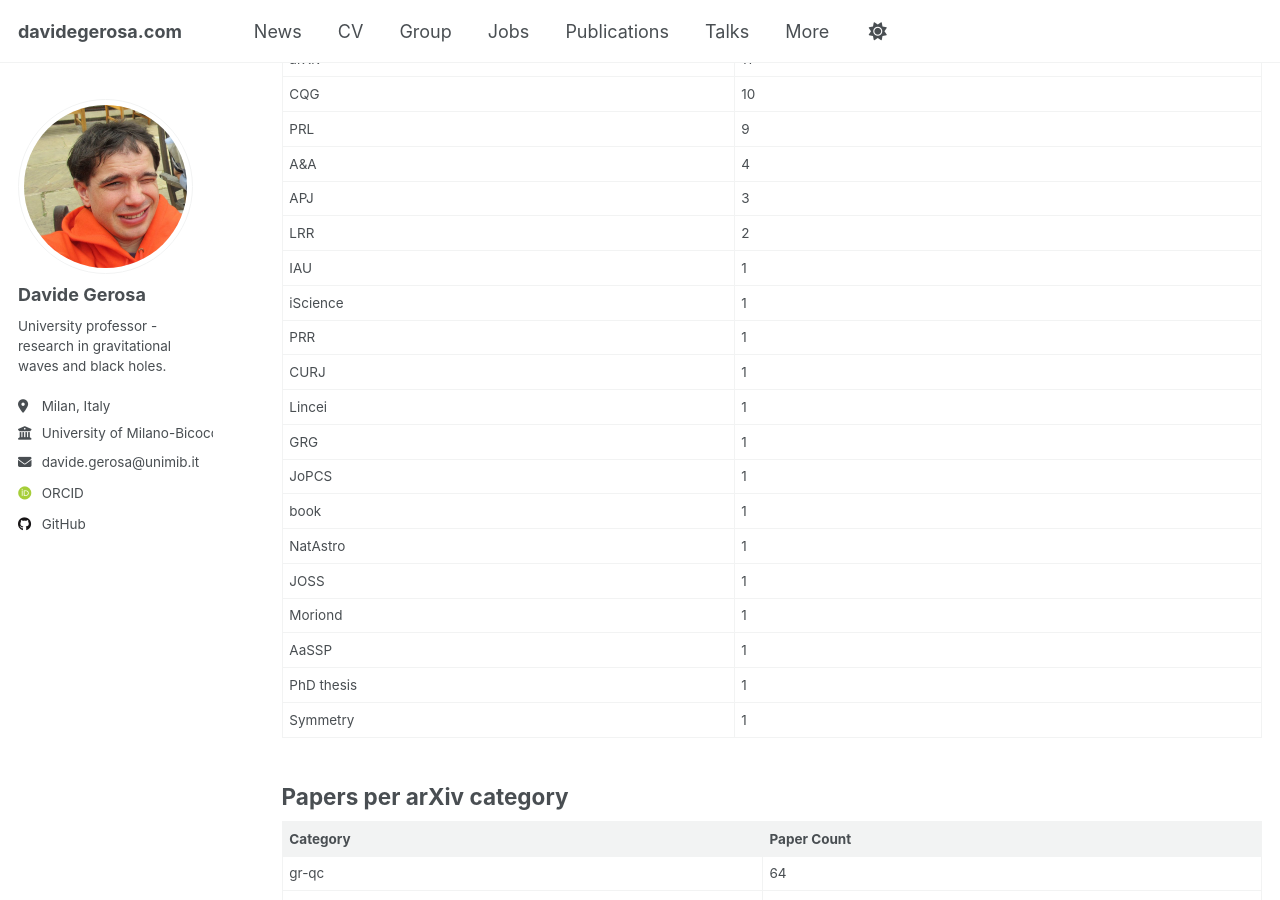
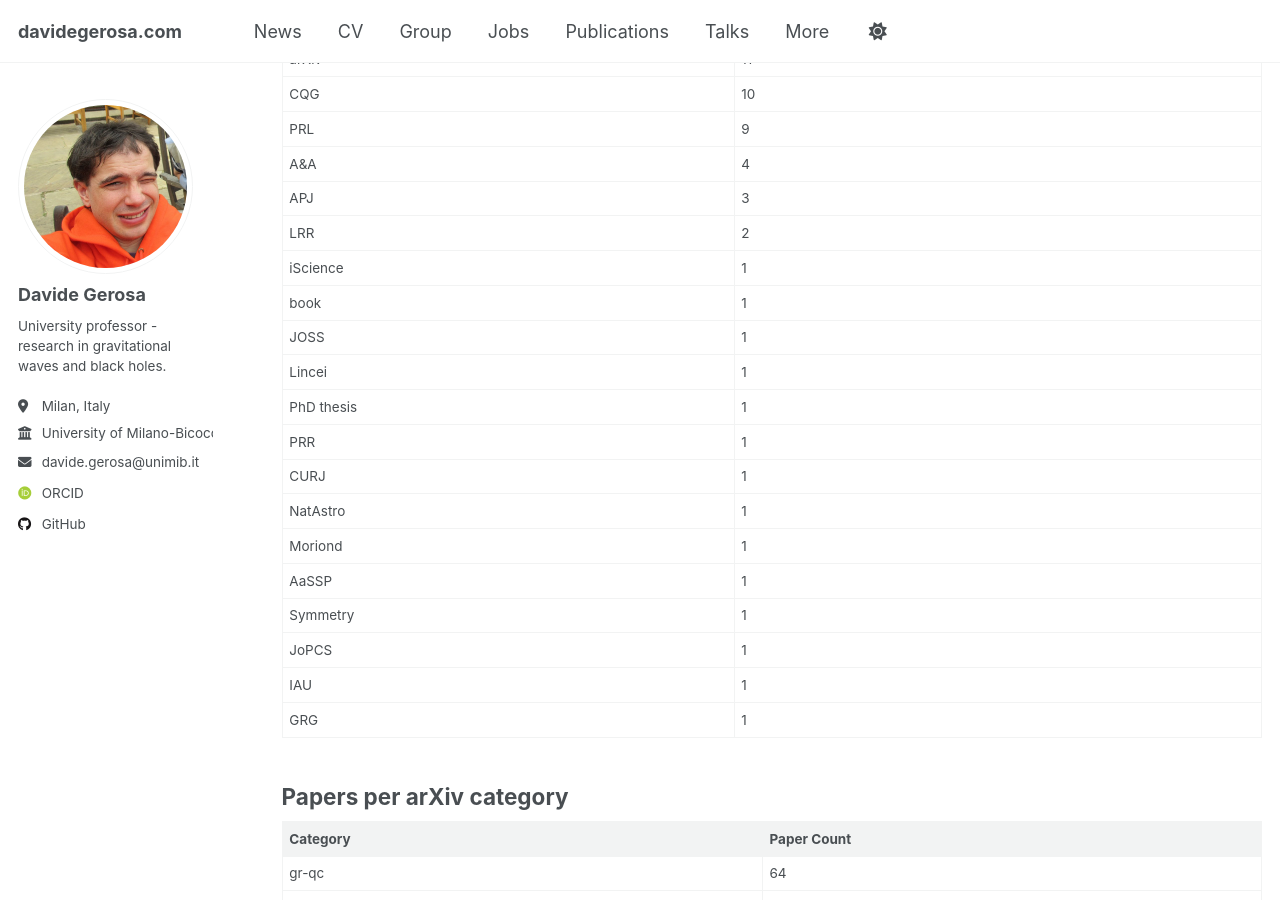
Before and after one commit to dgerosa/website, a Jekyll site: the page built from _pages/citations.md, in a window 1280 px wide and 900 px high, scrolled down 6166 px. Built offline with Jekyll 4.4.1, drawn with Linux system fonts in a browser that asks for light colours; some web fonts are replaced.

Commit message:
updated from dgerosa/cv

```diff
--- a/_pages/_citations.md
+++ b/_pages/_citations.md
@@ -160,20 +160,20 @@
 | A&A | 4 |
 | APJ | 3 |
 | LRR | 2 |
-| IAU | 1 |
 | iScience | 1 |
+| book | 1 |
+| JOSS | 1 |
+| Lincei | 1 |
+| PhD thesis | 1 |
 | PRR | 1 |
 | CURJ | 1 |
-| Lincei | 1 |
-| GRG | 1 |
-| JoPCS | 1 |
-| book | 1 |
 | NatAstro | 1 |
-| JOSS | 1 |
 | Moriond | 1 |
 | AaSSP | 1 |
-| PhD thesis | 1 |
 | Symmetry | 1 |
+| JoPCS | 1 |
+| IAU | 1 |
+| GRG | 1 |
 
 ## Papers per arXiv category
 
```
